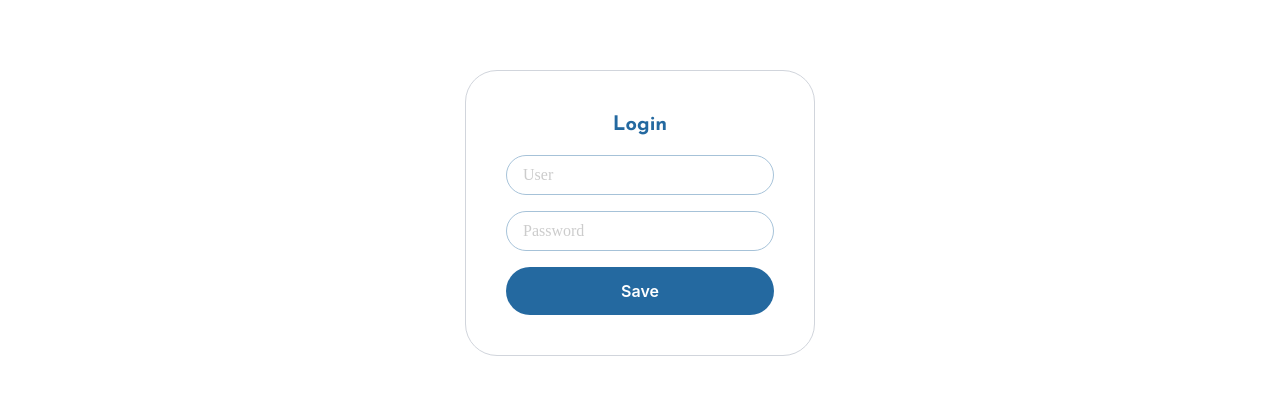
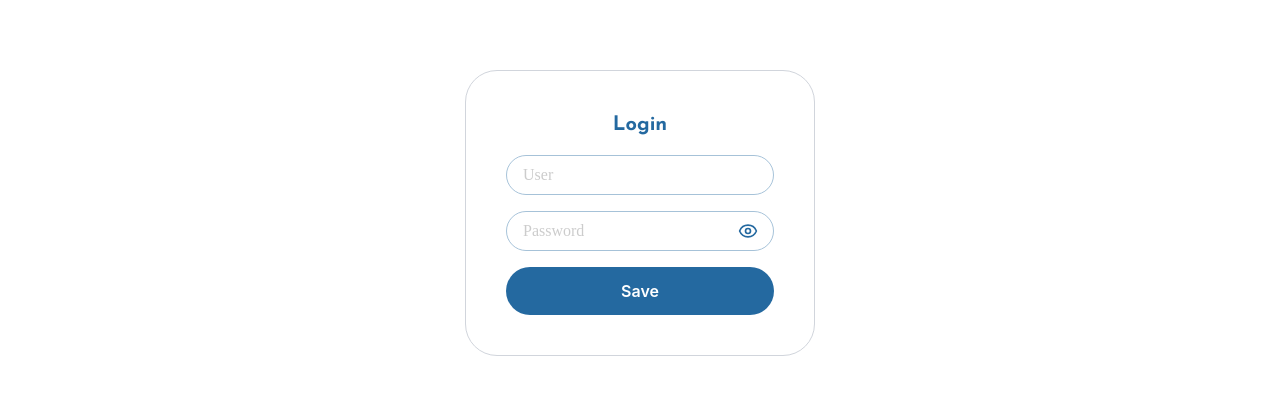
Before and after one commit to britny123/PR-Frontend, a React (Vite) app: page /login in a window 1280 px wide. Shown: the part 196-602 px from the top of the page. Built offline with nearby package versions, Linux system fonts and the light colour scheme; a web font is replaced by a local one.

Commit message:
Agregue para que se muestre un mensaje de error si se pone mal la contraseña o el usuario al hacer login y tambien la opcion de ojito para ver la contraseña cuando se esta escribiendo.

```diff
--- a/src/components/loginPage/LoginInfoCard.tsx
+++ b/src/components/loginPage/LoginInfoCard.tsx
@@ -4,14 +4,19 @@ import ButtonLarge from "../reusableComponents/LargeButton";
 import { useNavigate } from "react-router-dom";
 import { login } from "../../services/authService";
 
+import { Eye, EyeOff } from "lucide-react";
 
 export default function LoginInformationCard() {
-  const navigate = useNavigate();
+    const navigate = useNavigate();
     const [username, setUsername] = useState("");
     const [password, setPassword] = useState("");
+    const [errorMessage, setErrorMessage] = useState("");
+
+    const [showPassword, setShowPassword] = useState(false);
 
     const handleSave = async () => {
-     try {
+        setErrorMessage("");
+    try {
         const data = await login(
             username,
             password
@@ -23,6 +28,7 @@ export default function LoginInformationCard() {
 
     } catch (error) {
         console.error(error);
+        setErrorMessage("Invalid username or password");
     }
 };
 
@@ -39,12 +45,28 @@ return (
             onChange={(e) => setUsername(e.target.value)}
         />
 
+        <div className="relative w-full">
         <InputField
             placeholder="Password"
-            type="password"
+            type={showPassword ? "text" : "password"}
             value={password}
             onChange={(e) => setPassword(e.target.value)}
         />
+
+        <button
+        type="button"
+        onClick={() => setShowPassword(!showPassword)}
+        className="absolute right-4 top-1/2 -translate-y-1/2 text-blue"
+        >
+        {showPassword ? <EyeOff size={20} /> : <Eye size={20} />}
+        </button>
+        </div>
+
+        {errorMessage && (
+        <p className="text-red-500 text-sm font-semibold text-center">
+            {errorMessage}
+        </p>
+        )}
 
         <ButtonLarge onClick={handleSave} text="Save" />
     </div>
--- a/src/components/registerPage/RegisterInfoCard.tsx
+++ b/src/components/registerPage/RegisterInfoCard.tsx
@@ -5,11 +5,14 @@ import ButtonLarge from "../reusableComponents/LargeButton";
 import SmallButton from "../reusableComponents/SmallButton";
 import { register } from "./../../services/authService";
 
+import { Eye, EyeOff } from "lucide-react";
+
 export default function RegisterInfoCard() {
     const navigate = useNavigate();
     const [email, setEmail] = useState("");
     const [username, setUsername] = useState("");
     const [password, setPassword] = useState("");
+    const [showPassword, setShowPassword] = useState(false);
     const [errors, setErrors] = useState({
         email: "",
         username: "",
@@ -75,12 +78,22 @@ export default function RegisterInfoCard() {
                 </p>
             )}
 
-            <InputField
+            <div className="relative w-full">
+                <InputField
                 placeholder="Password"
-                type="password"
+                type={showPassword ? "text" : "password"}
                 value={password}
                 onChange={(e) => setPassword(e.target.value)}
-            />
+                />
+
+                <button
+                type="button"
+                onClick={() => setShowPassword(!showPassword)}
+                className="absolute right-4 top-1/2 -translate-y-1/2 text-blue"
+                >
+                {showPassword ? <EyeOff size={20} /> : <Eye size={20} />}
+                </button>
+            </div>
             {errors.password && (
                 <p className="text-red-500 text-sm">
                     {errors.password}
```
